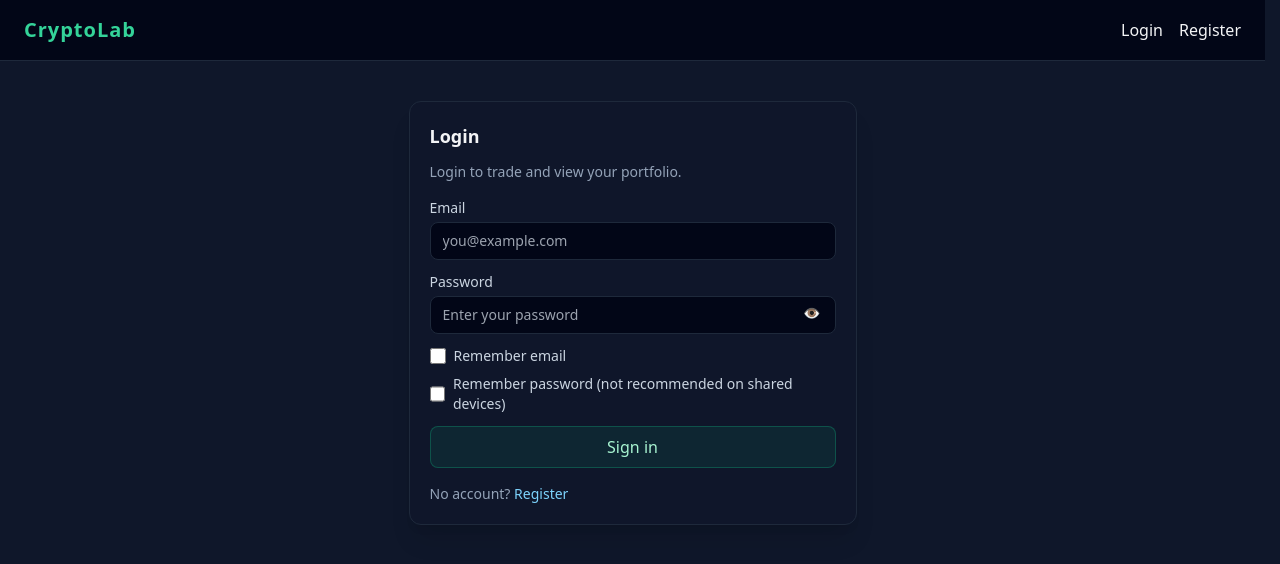
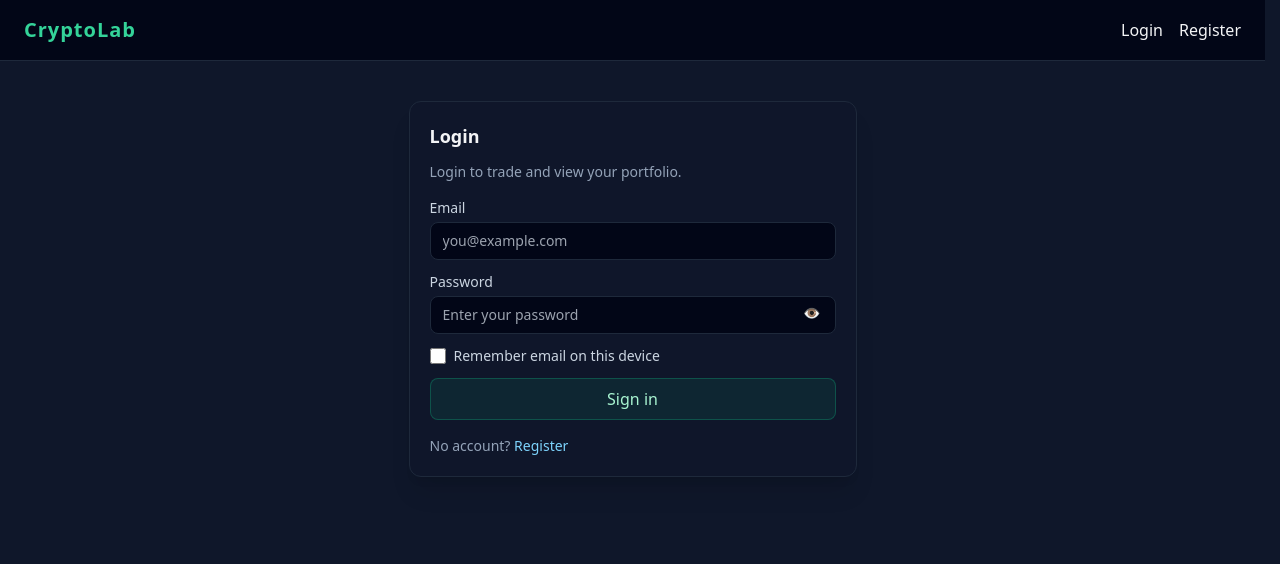
Before and after one commit to DanielPincu/CryptoLab---Frontend, a React (Vite) app: page /login in a window 1280 px wide. Shown: the top 564 px of the page. Built offline with nearby package versions, Linux system fonts and the light colour scheme; no server answers.

Commit message:
No more local storage for password

```diff
--- a/src/pages/Login.tsx
+++ b/src/pages/Login.tsx
@@ -1,4 +1,4 @@
-import { useEffect, useState } from 'react';
+import { useState } from 'react';
 import { Link, useNavigate } from 'react-router-dom';
 import { useSession } from '../auth/Session';
 
@@ -6,21 +6,13 @@ export default function Login() {
   const navigate = useNavigate();
   const { login } = useSession()
 
-  const [email, setEmail] = useState('')
+  const [email, setEmail] = useState(() => localStorage.getItem('rememberEmail') || '')
   const [password, setPassword] = useState('')
   const [error, setError] = useState<string | null>(null)
   const [submitting, setSubmitting] = useState(false)
   const [showPassword, setShowPassword] = useState(false)
   const [rememberMe, setRememberMe] = useState<boolean>(() => Boolean(localStorage.getItem('rememberEmail')))
-  const [rememberPassword, setRememberPassword] = useState<boolean>(() => Boolean(localStorage.getItem('rememberPassword')))
 
-  useEffect(() => {
-    const rememberedEmail = localStorage.getItem('rememberEmail')
-    if (rememberedEmail) setEmail(rememberedEmail)
-
-    const rememberedPassword = localStorage.getItem('rememberPassword')
-    if (rememberedPassword) setPassword(rememberedPassword)
-  }, [])
 
   async function onSubmit(e: React.FormEvent<HTMLFormElement>) {
     e.preventDefault()
@@ -34,11 +26,6 @@ export default function Login() {
         localStorage.removeItem('rememberEmail')
       }
 
-      if (rememberPassword) {
-        localStorage.setItem('rememberPassword', password)
-      } else {
-        localStorage.removeItem('rememberPassword')
-      }
       await login(email, password)
       navigate('/home')
     } catch (err: unknown) {
@@ -115,18 +102,7 @@ export default function Login() {
                 disabled={submitting}
                 className="h-4 w-4 rounded border-slate-700 bg-slate-950"
               />
-              Remember email
-            </label>
-
-            <label className="flex items-center gap-2 text-sm text-slate-300">
-              <input
-                type="checkbox"
-                checked={rememberPassword}
-                onChange={(e) => setRememberPassword(e.target.checked)}
-                disabled={submitting}
-                className="h-4 w-4 rounded border-slate-700 bg-slate-950"
-              />
-              Remember password (not recommended on shared devices)
+              Remember email on this device
             </label>
           </div>
 
```
